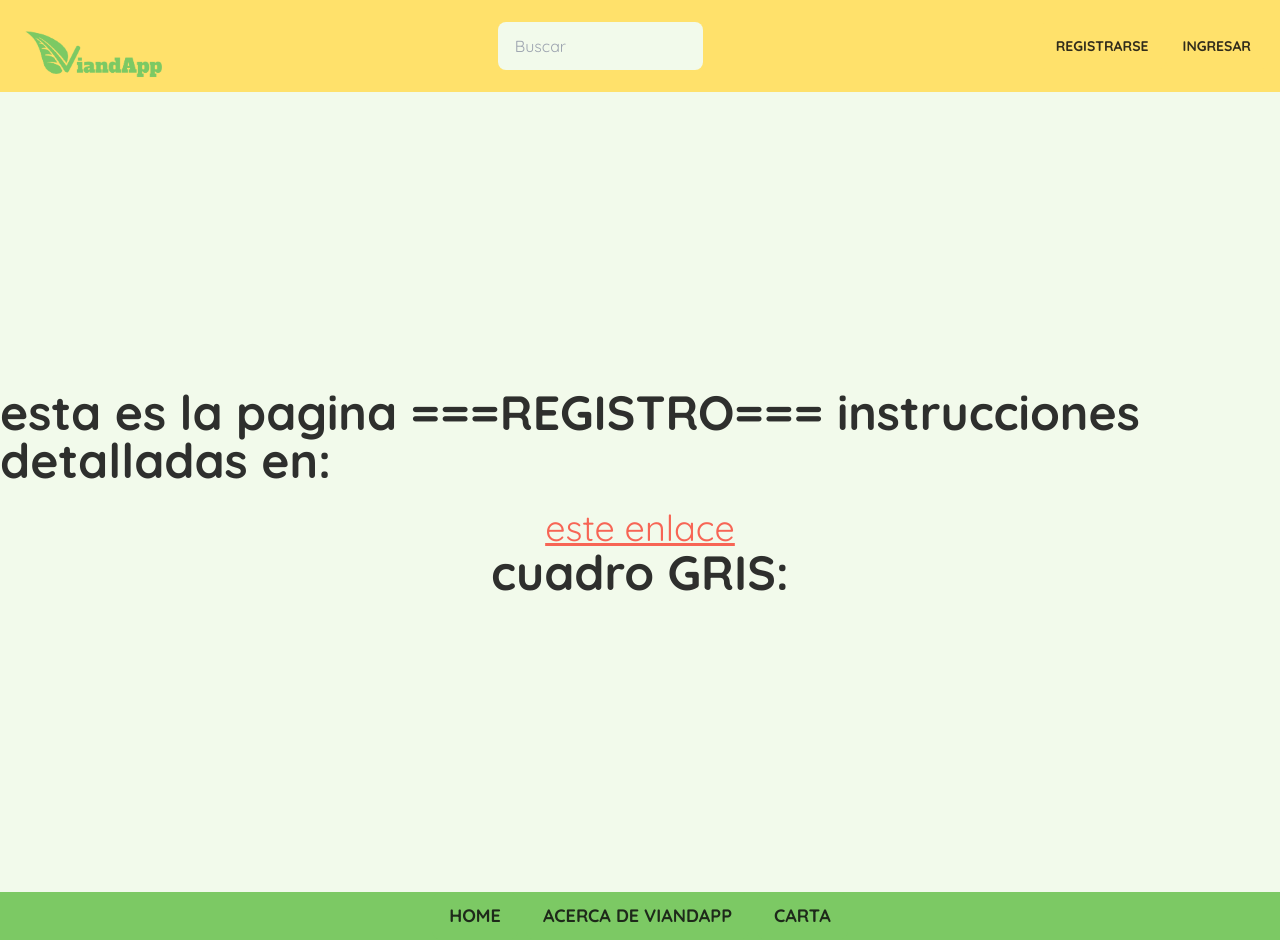
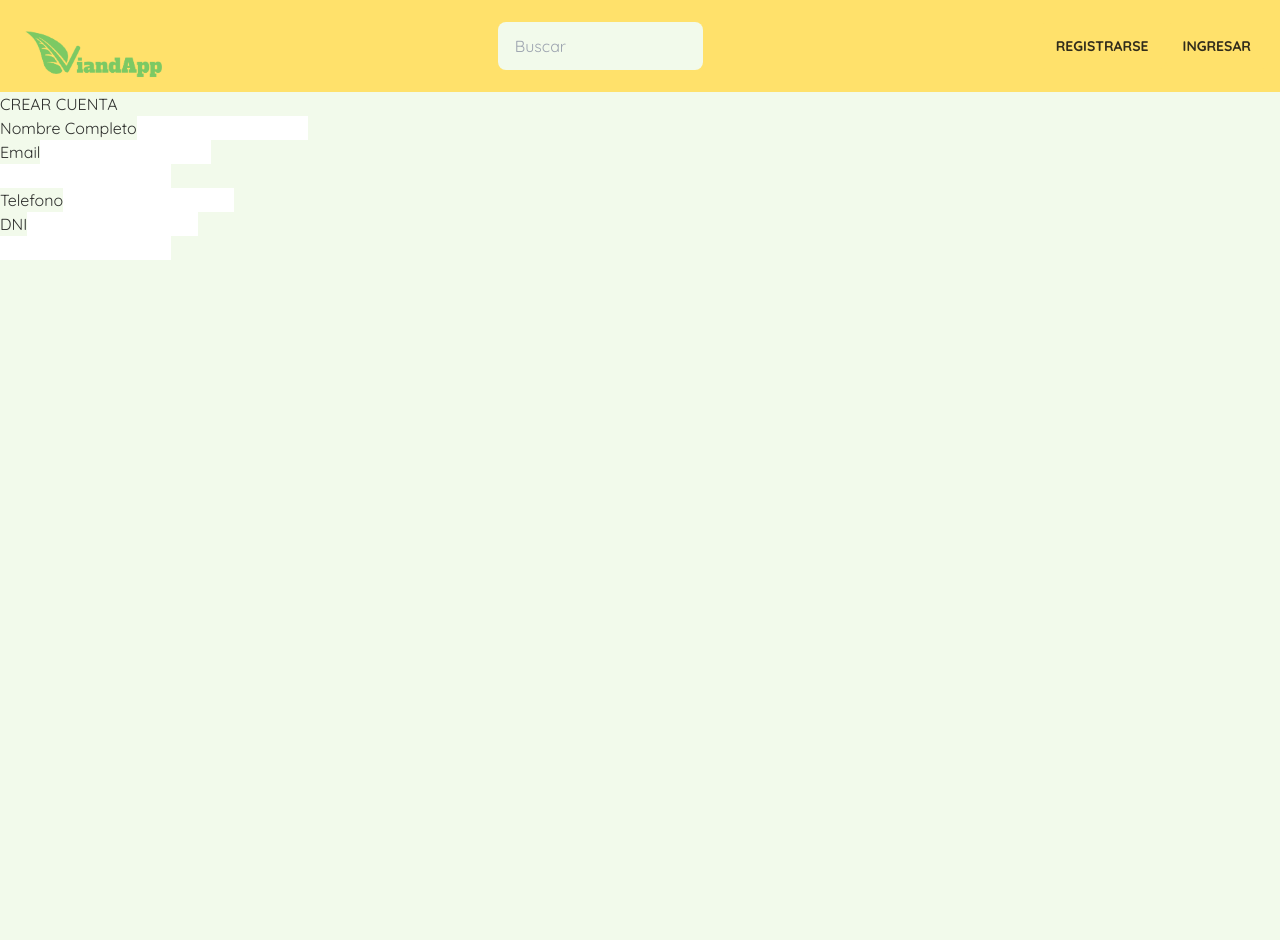
Before and after one commit to ProyectoFinal-Henry/Vianda-app, a Next.js app: page /catalog/registro in a window 1280 px wide. After the commit the page ends 800 px from the top, so only its background shows below. Built offline with nearby package versions, Linux system fonts and the light colour scheme.

Commit message:
first change

```diff
--- a/src/app/catalog/layout.jsx
+++ b/src/app/catalog/layout.jsx
@@ -1,14 +1,14 @@
-import Footer from "@/components/footer/Footer"
-import NavBar from "@/components/navbar/NavBar"
+import Footer from "@/components/footer/Footer";
+import NavBar from "@/components/navbar/NavBar";
 
 const layoutAdmin = ({ children }) => {
   return (
     <div>
       <NavBar />
       {children}
-      <Footer />
+      {/* <Footer /> */}
     </div>
-  )
-}
+  );
+};
 
-export default layoutAdmin
+export default layoutAdmin;
--- a/src/app/catalog/registro/page.jsx
+++ b/src/app/catalog/registro/page.jsx
@@ -1,24 +1,12 @@
-import RowResponsive from "@/components/formaters/RowResponsive"
-import React from "react"
+import RowResponsive from "@/components/formaters/RowResponsive";
+import { UserFormRegister } from "@/components/register/UserFormRegister";
 
 const CatalogRegisterPage = () => {
   return (
     <>
-      <div>
-        <div className="min-h-screen flex flex-col justify-center items-center ">
-          <p className=" font-extrabold text-5xl"> esta es la pagina ===REGISTRO=== instrucciones detalladas en:</p>
-          <a
-            className="link-warning text-4xl mt-6 underline"
-            href="https://www.figma.com/file/bpUgGbzgpoCTcaLObvrISu/viandapp?type=design&node-id=0%3A1&mode=design&t=kKJfBQeBZBaNaiHA-1"
-            target="_blank"
-          >
-            este enlace
-          </a>
-          <p className=" font-extrabold text-5xl"> cuadro GRIS:</p>
-        </div>
-      </div>
+      <UserFormRegister />
     </>
-  )
-}
+  );
+};
 
-export default CatalogRegisterPage
+export default CatalogRegisterPage;
--- /dev/null
+++ b/src/components/register/UserFormRegister.jsx
@@ -0,0 +1,62 @@
+import React from "react";
+
+export const UserFormRegister = () => {
+  return (
+    <div id="contenedorPrincipal">
+      <div id="contenedorH1">
+        <h1>CREAR CUENTA</h1>
+      </div>
+      <form action="">
+        <div>
+          <ul>
+            <li>
+              <div>
+                <label htmlFor="nombre">Nombre Completo</label>
+                <input type="text" />
+              </div>
+            </li>
+            <li>
+              <div>
+                <label htmlFor="email">Email</label>
+                <input type="email" />
+              </div>
+            </li>
+          </ul>
+        </div>
+
+        <div>
+          <ul>
+            <li>
+              <div>
+                <label htmlFor="telefono"></label>
+                <input type="tel" />
+              </div>
+            </li>
+            <li>
+              <div>
+                <label htmlFor="">Telefono</label>
+                <input type="text" />
+              </div>
+              <div>
+                <label htmlFor="">DNI</label>
+                <input type="text" />
+              </div>
+            </li>
+          </ul>
+        </div>
+
+        <div>
+          <ul>
+            <li>
+              <div>
+                <label htmlFor=""></label>
+                <input type="text" />
+              </div>
+            </li>
+            <li></li>
+          </ul>
+        </div>
+      </form>
+    </div>
+  );
+};
```
